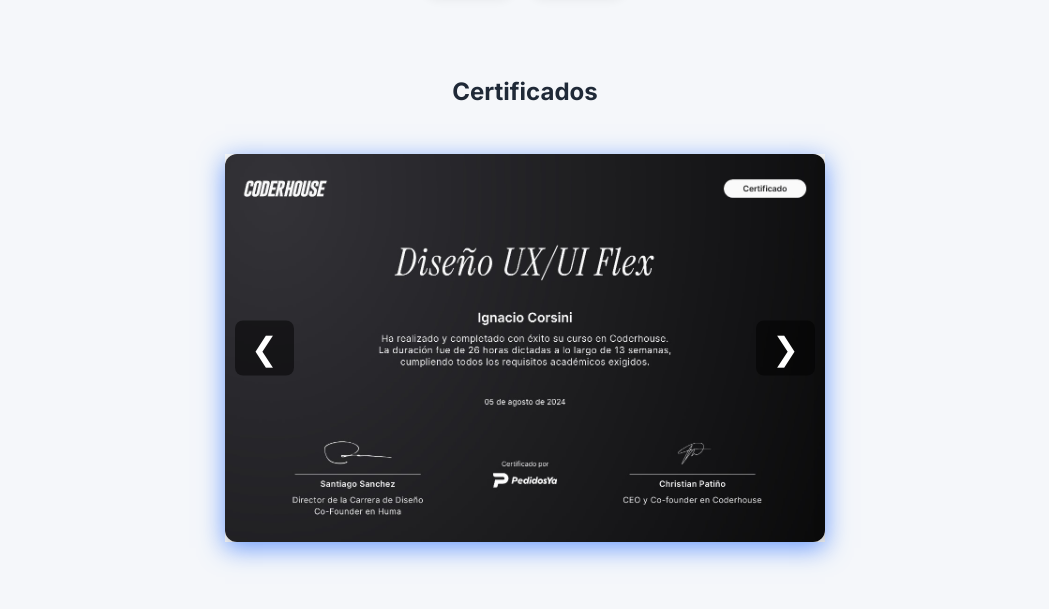
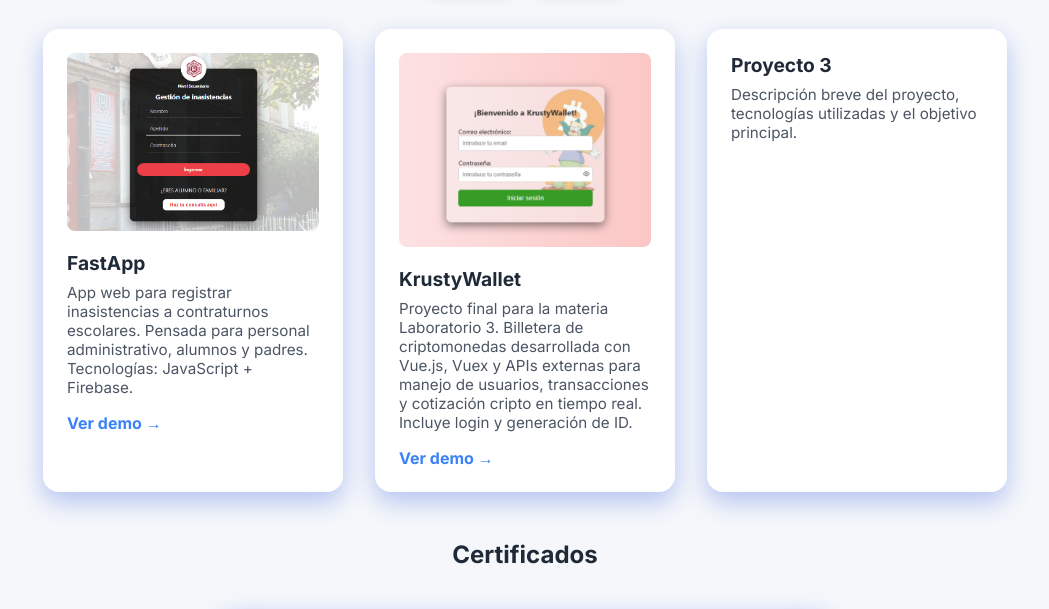
Before and after one commit to NachoCorsini/Portfolio-Profesional, a plain HTML site: page index.html in a window 1280 px wide. Shown: the part 675-1284 px from the top of the page, without its empty margins (115-1164 px from the left). Drawn offline with Linux system fonts and the light colour scheme.

Commit message:
agregado de cards

```diff
--- a/index.html
+++ b/index.html
@@ -62,7 +62,24 @@
     </section>
 
     <section class="cards">
-      <!-- Tus tarjetas de proyectos acá -->
+      <div class="card">
+        <img src="./img/fastapp.png" alt="FastApp" style="width: 100%; border-radius: 8px; margin-bottom: 1rem;" />
+        <h2>FastApp</h2>
+        <p>App web para registrar inasistencias a contraturnos escolares. Pensada para personal administrativo, alumnos y padres. Tecnologías: JavaScript + Firebase.</p>
+        <a href="https://fasta-app.vercel.app/" target="_blank" style="display: inline-block; margin-top: 1rem; color: #3b82f6; font-weight: bold; text-decoration: none;">Ver demo →</a>
+      </div>
+
+      <div class="card">
+        <img src="./img/krustywallet.png" alt="KrustyWallet" style="width: 100%; border-radius: 8px; margin-bottom: 1rem;" />
+        <h2>KrustyWallet</h2>
+        <p>Proyecto final para la materia Laboratorio 3. Billetera de criptomonedas desarrollada con Vue.js, Vuex y APIs externas para manejo de usuarios, transacciones y cotización cripto en tiempo real. Incluye login y generación de ID.</p>
+        <a href="https://krustywallet.vercel.app/welcome" target="_blank" style="display: inline-block; margin-top: 1rem; color: #3b82f6; font-weight: bold; text-decoration: none;">Ver demo →</a>
+      </div>
+
+      <div class="card">
+        <h2>Proyecto 3</h2>
+        <p>Descripción breve del proyecto, tecnologías utilizadas y el objetivo principal.</p>
+      </div>
     </section>
 
     <section class="certificados">
```
